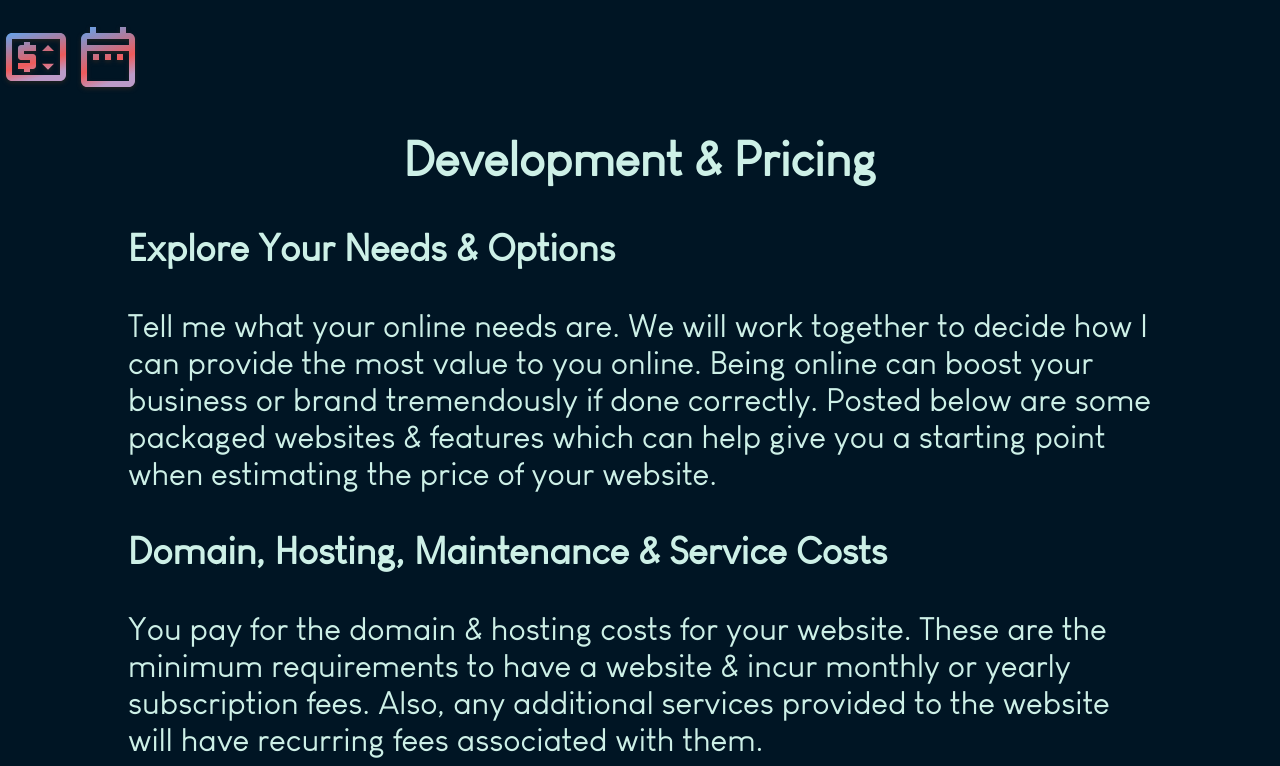
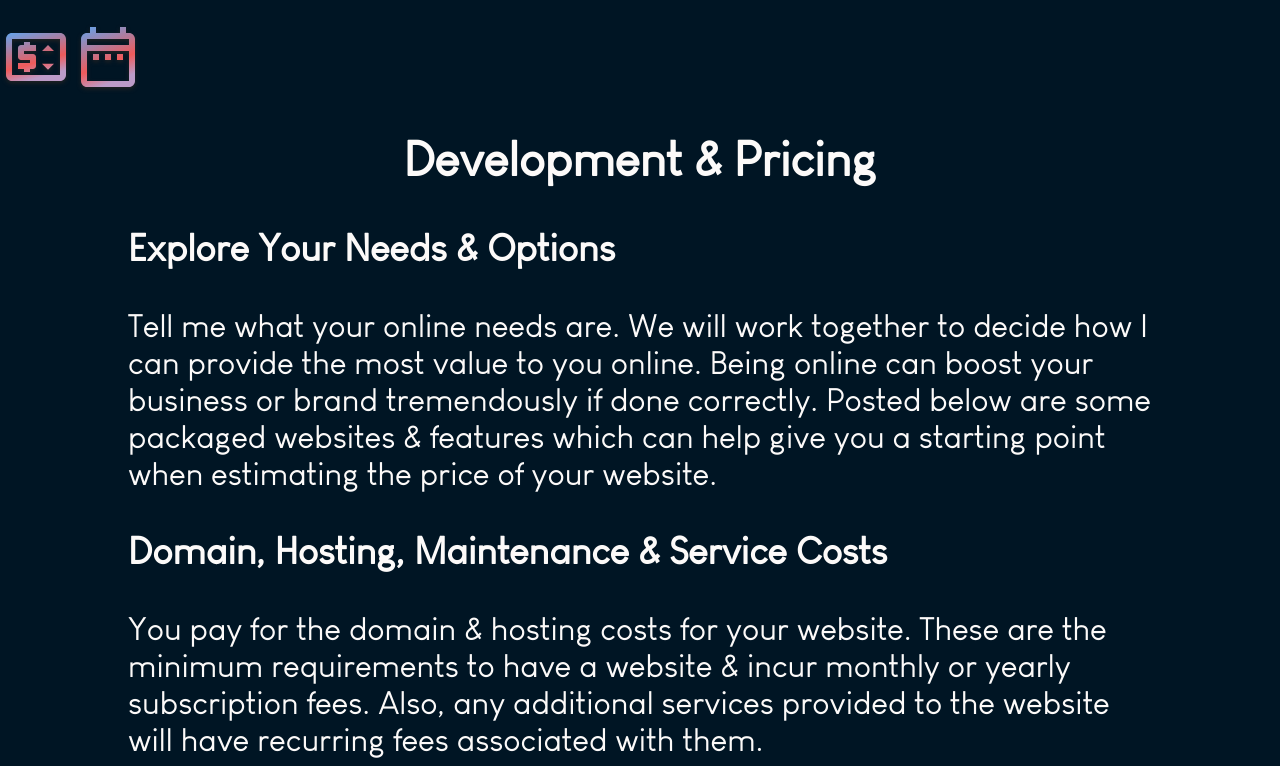
Before and after one commit to smlcate/CateCo, a website: page public/index.html in a window 1280 px wide. Shown: the part 1974-2740 px from the top of the page. Drawn offline with nearby package versions, Linux system fonts and the light colour scheme; some packages are replaced by stand-ins of ours; no server answers.

Commit message:
more style changes

```diff
--- a/public/styles/main.css
+++ b/public/styles/main.css
@@ -370,6 +370,7 @@ header svg {
 }
 #priceExplanationDisplay {
   width: 80vw;
+  color: #FCFAF9;
 }
 #priceExplanationDisplay h2 {
   text-align: center;
```
